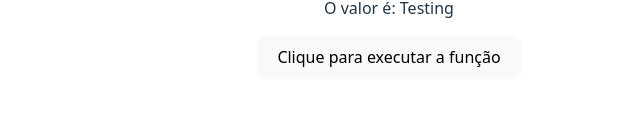
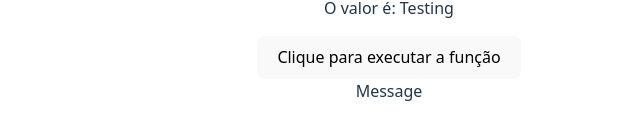
Before and after one commit to DouglasYHWH-Developer/React, a React (Vite) app in the folder introducao/aula_02/3_AVANCANDO_EM_REACT/avancando/: page / in a window 1280 px wide. Shown: the part 3275-3414 px from the top of the page, without its empty margins (251-891 px from the left). Built offline with nearby package versions, Linux system fonts and the light colour scheme.

Commit message:
Criação do componente Message para usarmos o state lift. Importamo-os em app.jsx

```diff
--- a/introducao/aula_02/3_AVANCANDO_EM_REACT/avancando/src/App.jsx
+++ b/introducao/aula_02/3_AVANCANDO_EM_REACT/avancando/src/App.jsx
@@ -9,6 +9,7 @@ import CarDetails from "./components/CarDetails";
 import Fragment from "./components/Fragment";
 import Container from "./components/Container";
 import ExecuteFunction from "./components/ExecuteFunction";
+import Message from "./components/Message";
 
 function App() {
 const name = "Joaquim";
@@ -21,6 +22,12 @@ const cars = [
 
 function showMessage(){
   console.log('Evento do compoennete pai')
+}
+
+const [message, setMessage] = useState("");
+
+const handleMessage = (msg) => {
+  setMessage(msg);
 }
 
 const [userName] = useState("Maria")
@@ -68,6 +75,8 @@ const [userName] = useState("Maria")
         </Container>
         {/* executar função */}
         <ExecuteFunction myFunction={showMessage} />
+        {/* state lift */}
+        <Message />
       </div>
 
   )
--- /dev/null
+++ b/introducao/aula_02/3_AVANCANDO_EM_REACT/avancando/src/components/Message.jsx
@@ -0,0 +1,9 @@
+import React from 'react'
+
+const Message = () => {
+  return (
+    <div>Message</div>
+  )
+}
+
+export default Message;
```
